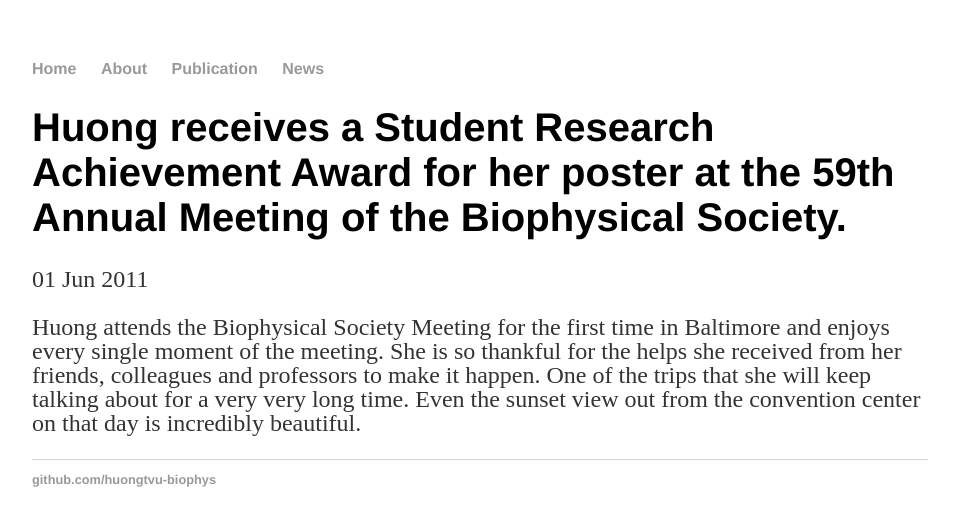
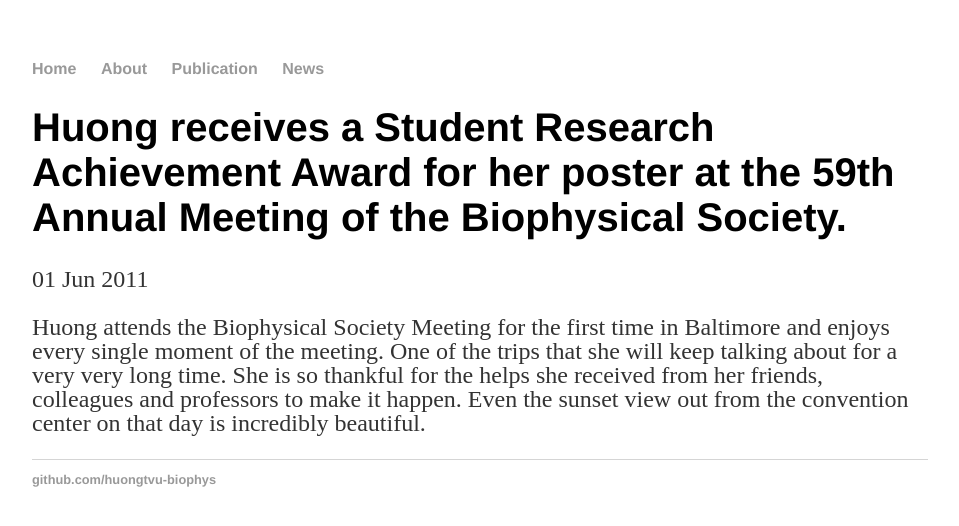
Before and after one commit to huongtvu-biophys/huongtvu-biophys, a Jekyll site: the page built from _posts/2015-02-09-BPS-student-award.md, in a window 1280 px wide. Shown: the top 526 px of the page, without its empty margins (160-1119 px from the left). Built offline with Jekyll 4.4.1, drawn with Linux system fonts in a browser that asks for light colours.

```diff
--- a/_posts/2015-02-09-BPS-student-award.md
+++ b/_posts/2015-02-09-BPS-student-award.md
@@ -3,4 +3,4 @@ layout: post
 title: "Huong receives a Student Research Achievement Award for her poster at the 59th Annual Meeting of the Biophysical Society."
 date: 2011-06-01
 ---
-Huong attends the Biophysical Society Meeting for the first time in Baltimore and enjoys every single moment of the meeting. She is so thankful for the helps she received from her friends, colleagues and professors to make it happen. One of the trips that she will keep talking about for a very very long time. Even the sunset view out from the convention center on that day is incredibly beautiful.
+Huong attends the Biophysical Society Meeting for the first time in Baltimore and enjoys every single moment of the meeting. One of the trips that she will keep talking about for a very very long time. She is so thankful for the helps she received from her friends, colleagues and professors to make it happen. Even the sunset view out from the convention center on that day is incredibly beautiful.
```
